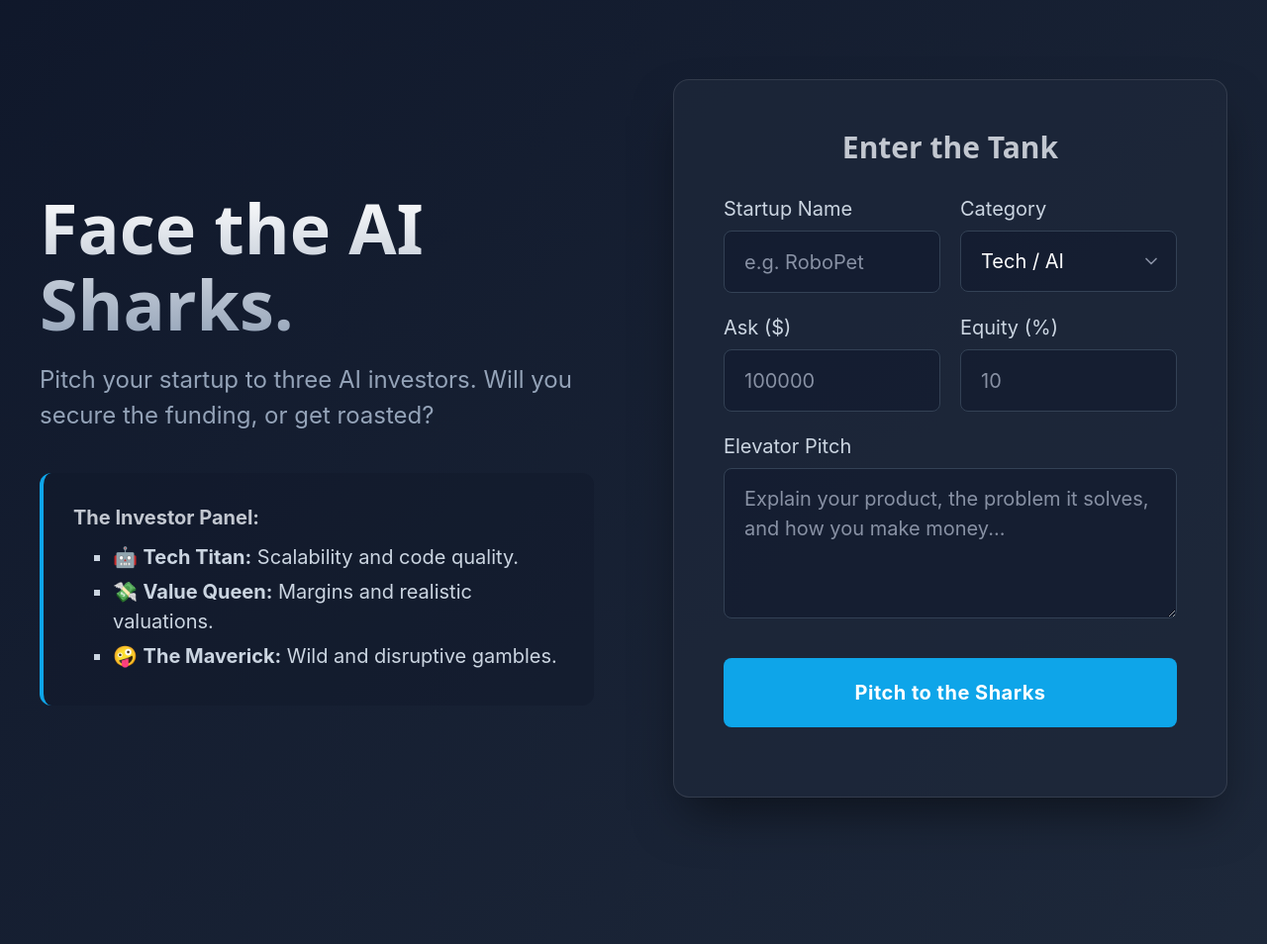
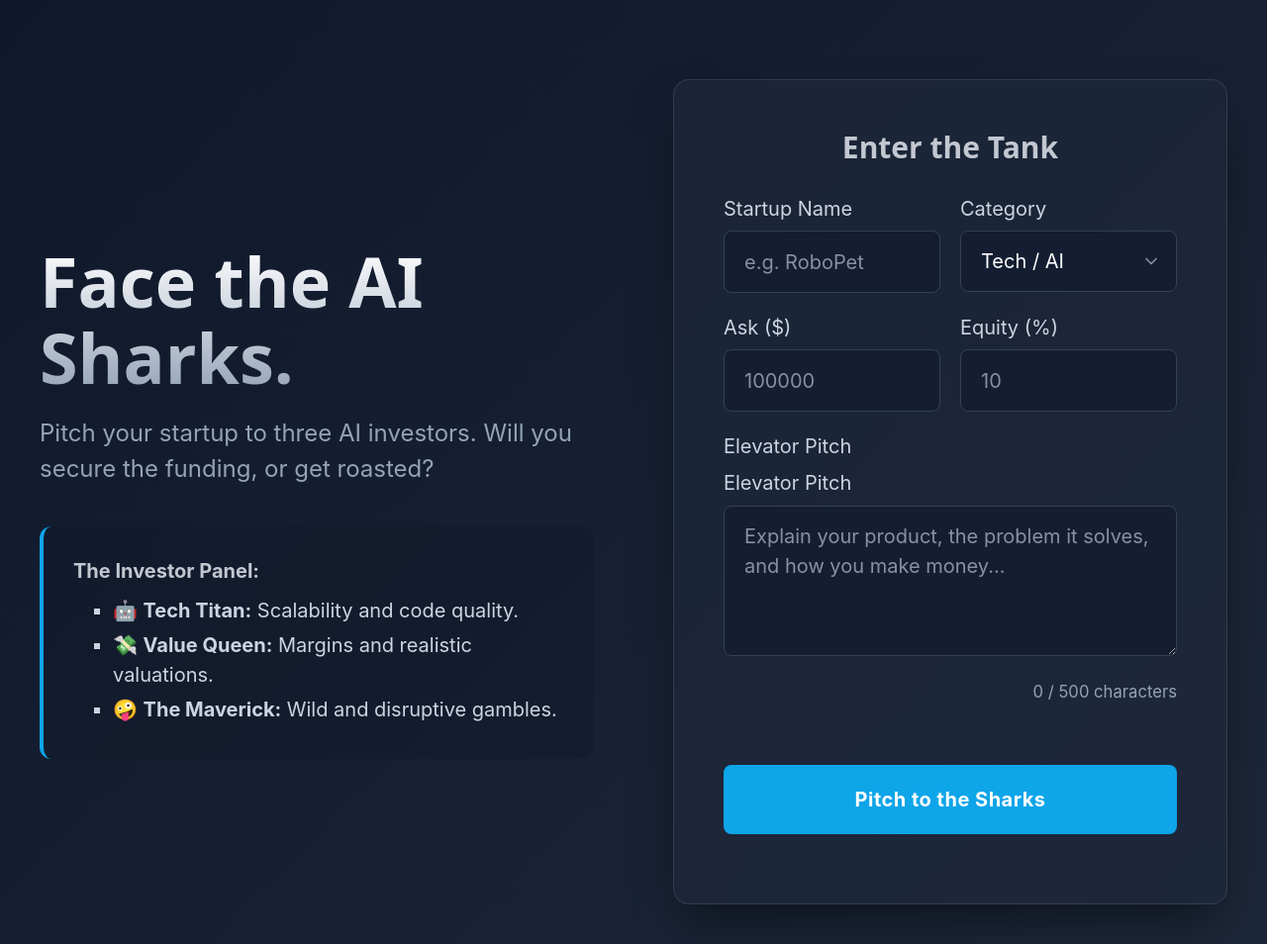
Before and after one commit to adityagarghm/AI-Investor-pitch, a Flask app: page / in a window 1280 px wide. Shown: the part 119-1073 px from the top of the page at 99% size. Run offline with Flask 3, Linux system fonts and the light colour scheme; some libraries are stand-ins or nearby versions.

Commit message:
Character limit as well as search pitch feature

```diff
--- a/app.py
+++ b/app.py
@@ -260,4 +260,4 @@ def all_pitches():
     return render_template("all_pitches.html", pitches=pitches)
 
 if __name__ == "__main__":
-    app.run(port = 3001,debug=True)
+    app.run(port = 3002,debug=True)
--- a/templates/index.html
+++ b/templates/index.html
@@ -55,9 +55,29 @@
                 </div>
 
                 <label for="pitch" style="color: #cbd5e1;">Elevator Pitch</label>
-                <textarea id="pitch" name="pitch" rows="4" placeholder="Explain your product, the problem it solves, and how you make money..." required></textarea>
+                <label for="pitch" style="color: #cbd5e1;">Elevator Pitch</label>
+                <textarea id="pitch" name="pitch" rows="4" maxlength="500" placeholder="Explain your product, the problem it solves, and how you make money..." required></textarea>
+                <div class="text-right mb-4">
+                    <small id="char-counter" class="text-muted">0 / 500 characters</small> <!--500 character limit-->
+                </div>
+                <script>
+                    // Grab the original 'pitch' ID
+                    const textarea = document.getElementById('pitch');
+                    const counter = document.getElementById('char-counter');
 
-                <button type="submit" id="submit-btn" style="width: 100%; margin-top: 1rem; padding: 1rem;">
+                    textarea.addEventListener('input', function() {
+                        const currentLength = this.value.length;
+                        counter.textContent = `${currentLength} / 500 characters`;
+
+                        // Turn text red if they are getting close to the limit!
+                        if (currentLength >= 450) {
+                            counter.style.color = '#f87171'; // Red
+                        } else {
+                            counter.style.color = '#94a3b8'; // Default muted gray
+                        }
+                    });
+                </script>
+                                <button type="submit" id="submit-btn" style="width: 100%; margin-top: 1rem; padding: 1rem;">
                     <span id="btn-text">Pitch to the Sharks </span>
                     <span id="loading-text" class="loading-text">The Sharks are deliberating... ⏳</span>
                 </button><!--loading text-->
--- a/templates/results.html
+++ b/templates/results.html
@@ -27,8 +27,10 @@
         <p><em>"{{ investor.feedback }}"</em></p> <!--investor feedback-->
     </article>
     {% endfor %}
+
 </div>
 
 <a href="/leaderboard" role="button" class="secondary">View Leaderboard</a>
 <a href="/" role="button" class="outline">Pitch Another Idea</a>
+
 {% endblock %}
```
Also changed, not shown: templates/all_pitches.html (+21 -0 lines).
